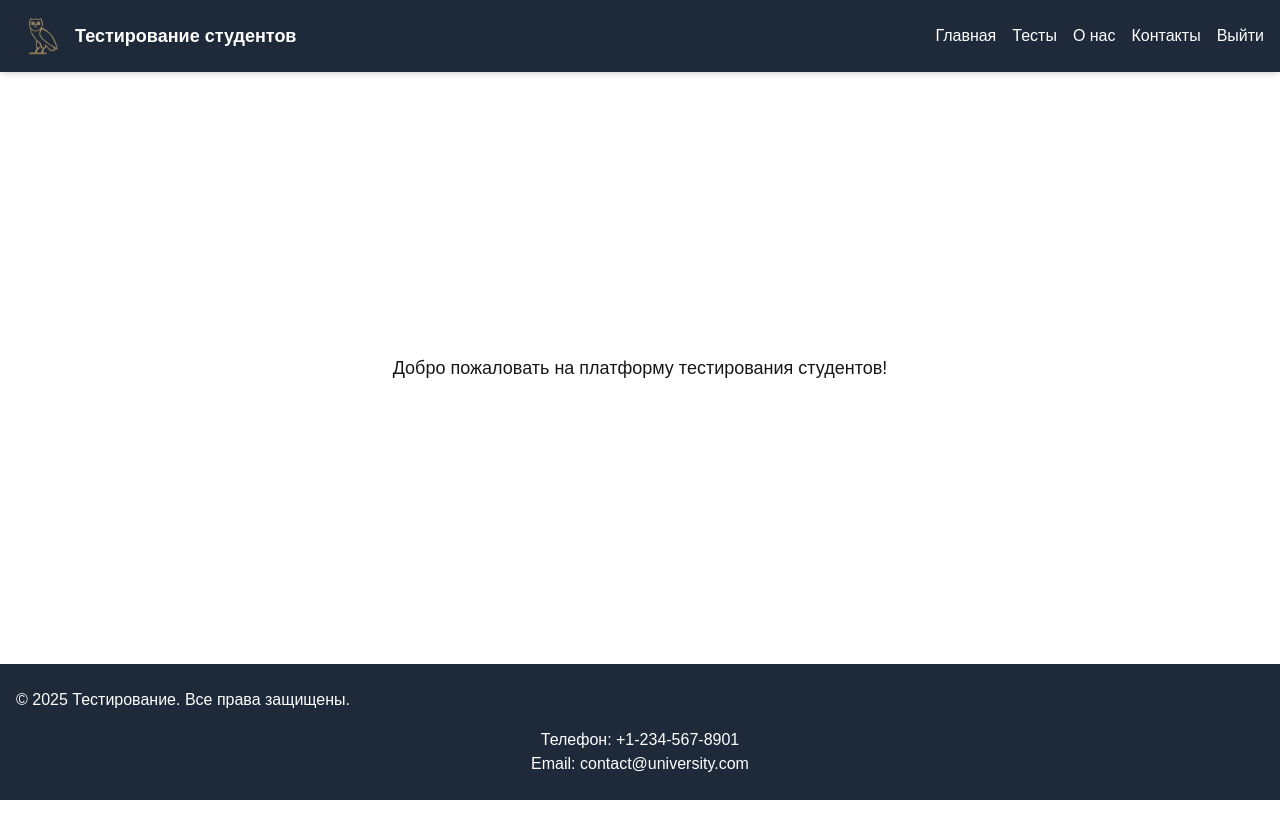
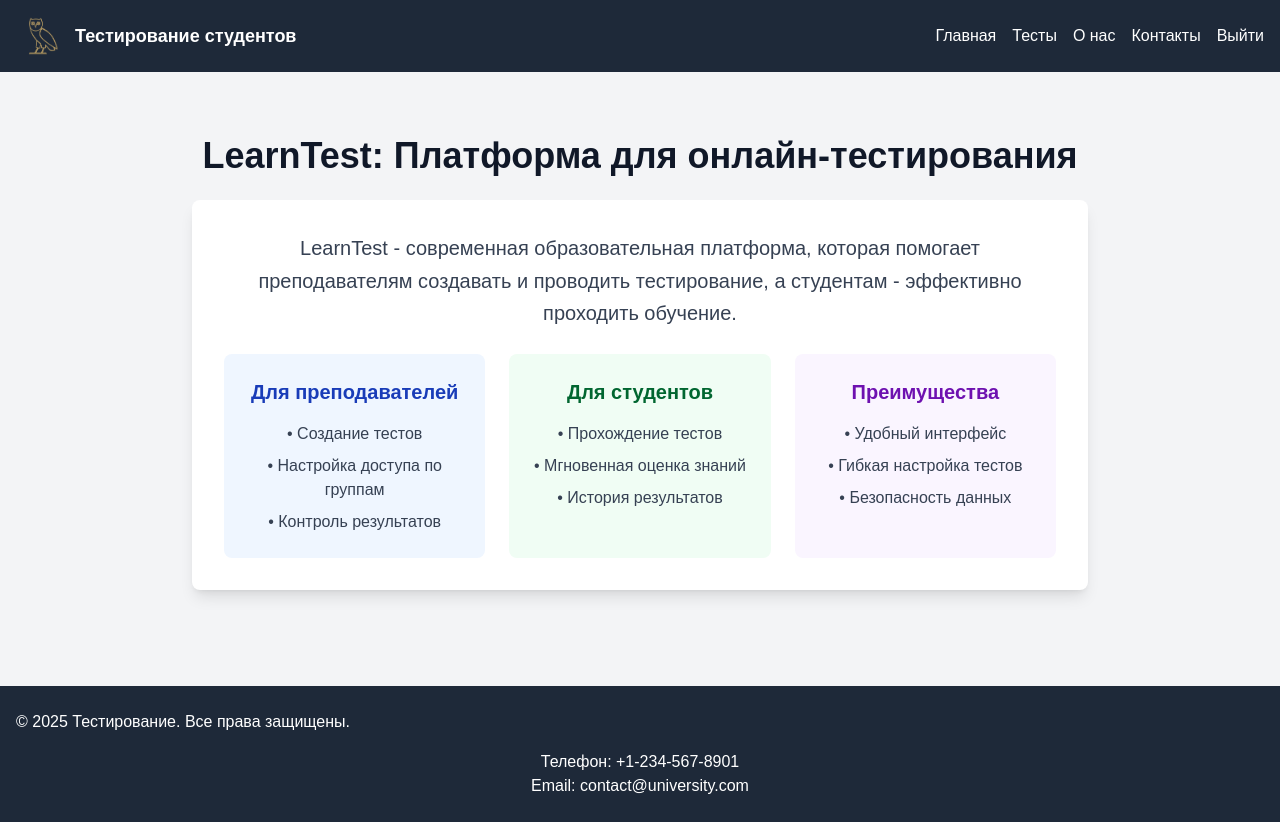
Before and after one commit to D-Muscipula/LearnTestCoursework, a Next.js app in the folder Frontend/: page / in a window 1280 px wide. Before the commit the page ends 800 px from the top, so only its background shows below. Built offline with nearby package versions, Linux system fonts and the light colour scheme; sample sign-in values are in the browser's storage.

Commit message:
main page

```diff
--- a/Frontend/app/page.tsx
+++ b/Frontend/app/page.tsx
@@ -1,20 +1,67 @@
-import React from 'react';
+'use client';
+
+import Link from 'next/link';
 import Header from './components/Header';
 import Footer from './components/Footer';
 
-const Home: React.FC = () => {
+export default function HomePage() {
   return (
-    <div className="flex flex-col min-h-screen">
+    <div className="min-h-screen flex flex-col">
       <Header />
-      <main className="flex-1 flex flex-col items-center justify-center">
-        <p className="text-lg text-center">
-          Добро пожаловать на платформу тестирования студентов!
-        </p>
-        {/* Добавьте остальной контент здесь */}
+      <main className="flex-grow bg-gray-100">
+        <div className="container mx-auto px-4 py-16">
+          <div className="max-w-4xl mx-auto text-center">
+            <h1 className="text-4xl font-bold text-gray-900 mb-6">
+              LearnTest: Платформа для онлайн-тестирования
+            </h1>
+
+            <div className="bg-white shadow-lg rounded-lg p-8 mb-8">
+              <p className="text-xl text-gray-700 mb-6 leading-relaxed">
+                LearnTest - современная образовательная платформа,
+                которая помогает преподавателям создавать и проводить
+                тестирование, а студентам - эффективно проходить обучение.
+              </p>
+
+              <div className="grid md:grid-cols-3 gap-6">
+                <div className="bg-blue-50 p-6 rounded-lg">
+                  <h2 className="text-xl font-semibold text-blue-800 mb-4">
+                    Для преподавателей
+                  </h2>
+                  <ul className="text-gray-700 space-y-2">
+                    <li>• Создание тестов</li>
+                    <li>• Настройка доступа по группам</li>
+                    <li>• Контроль результатов</li>
+                  </ul>
+                </div>
+
+                <div className="bg-green-50 p-6 rounded-lg">
+                  <h2 className="text-xl font-semibold text-green-800 mb-4">
+                    Для студентов
+                  </h2>
+                  <ul className="text-gray-700 space-y-2">
+                    <li>• Прохождение тестов</li>
+                    <li>• Мгновенная оценка знаний</li>
+                    <li>• История результатов</li>
+                  </ul>
+                </div>
+
+                <div className="bg-purple-50 p-6 rounded-lg">
+                  <h2 className="text-xl font-semibold text-purple-800 mb-4">
+                    Преимущества
+                  </h2>
+                  <ul className="text-gray-700 space-y-2">
+                    <li>• Удобный интерфейс</li>
+                    <li>• Гибкая настройка тестов</li>
+                    <li>• Безопасность данных</li>
+                  </ul>
+                </div>
+              </div>
+            </div>
+
+          </div>
+        </div>
       </main>
       <Footer />
     </div>
   );
-};
-
-export default Home;
+}
```
